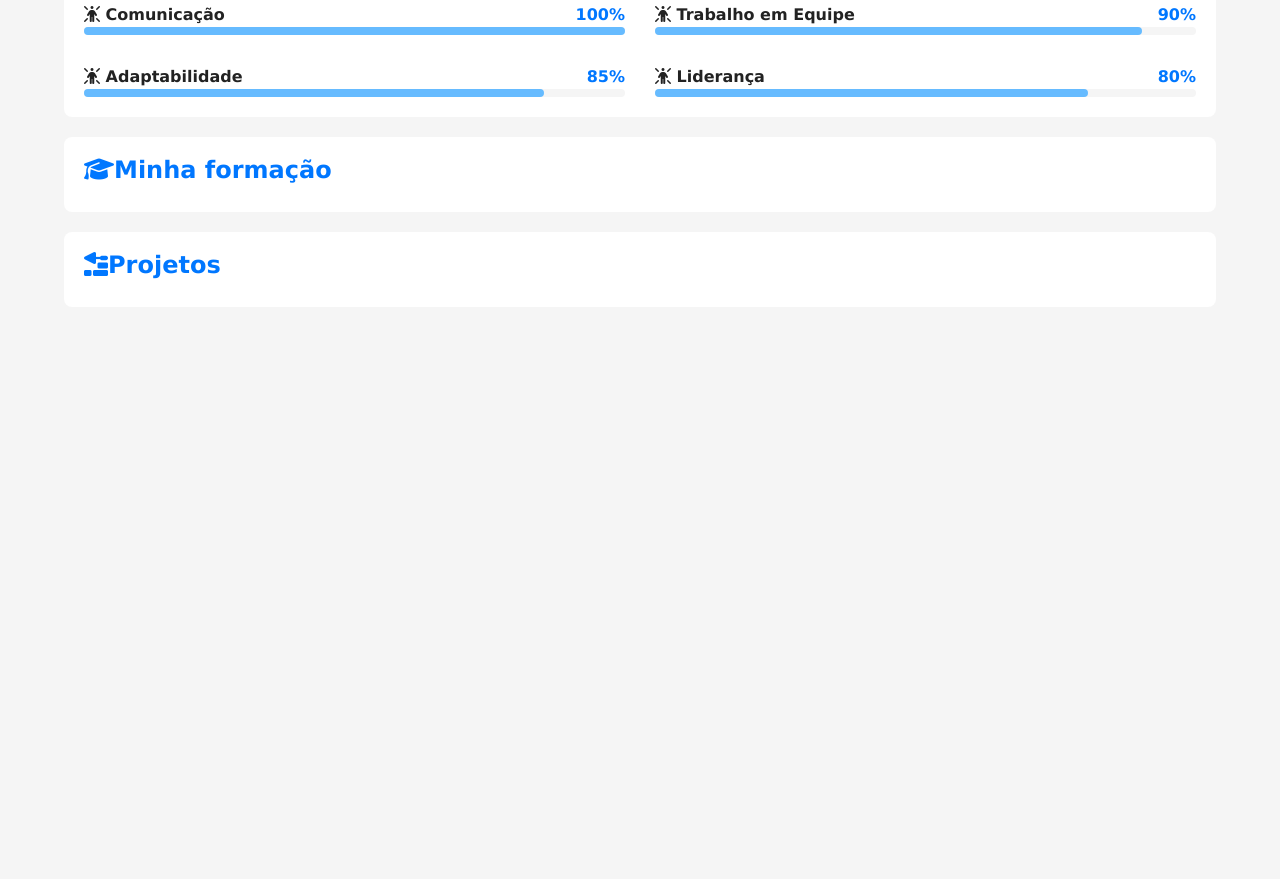
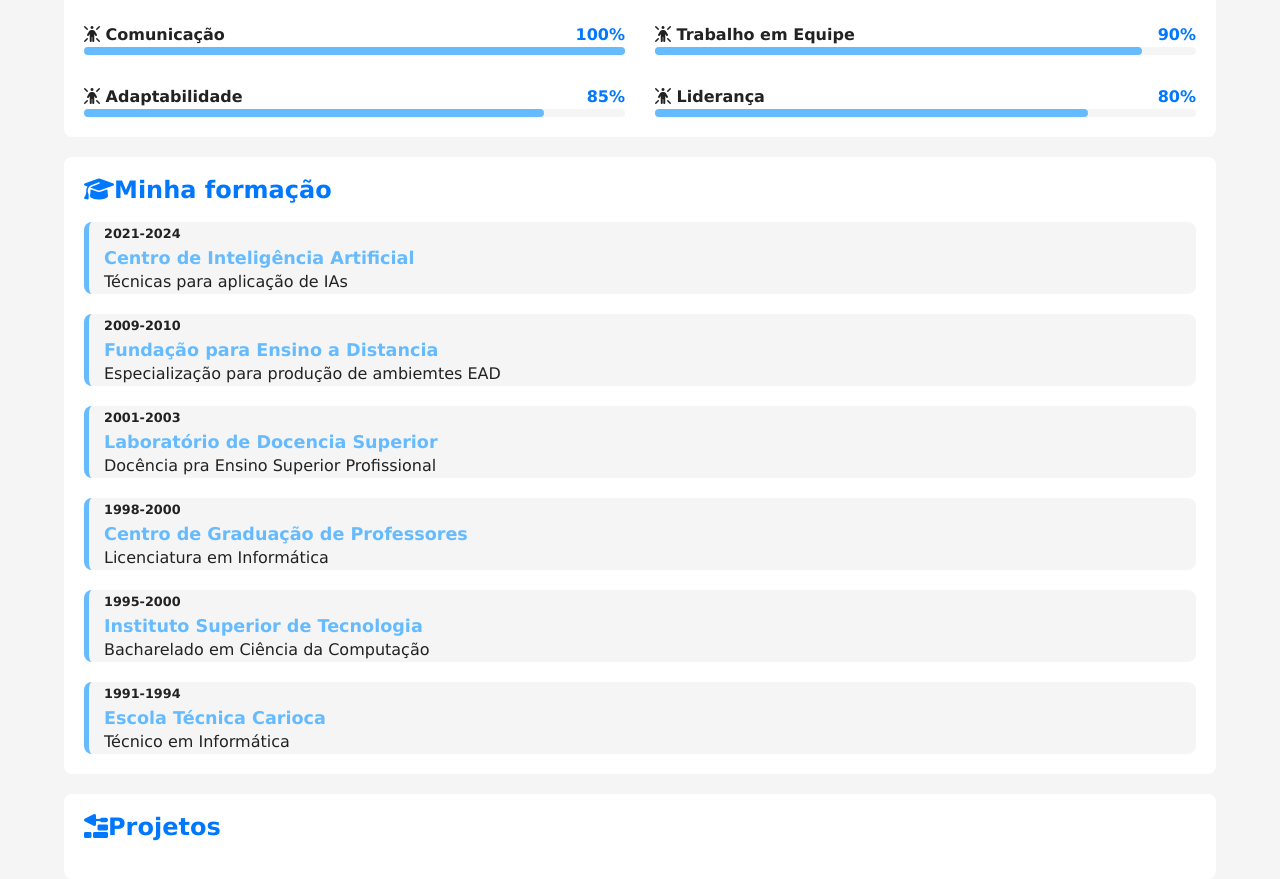
Before and after one commit to AV2080/projeto-portifolio, a plain HTML site: page index.html in a window 1280 px wide. Shown: the part 1387-2266 px from the top of the page. Before the commit the page ends 1714 px from the top, so only its background shows below. Drawn offline with Linux system fonts and the light colour scheme.

Commit message:
Incluí Formação

```diff
--- a/estilos/style.css
+++ b/estilos/style.css
@@ -123,7 +123,7 @@ article {
 
 article h2 {
   color: var(--destaque);
-  margin-bottom: 10px;
+  margin-bottom: 20px;
 }
 
 .video-container {
@@ -177,6 +177,37 @@ article h2 {
   border-radius: 4px;
 }
 
+#formacao-container {
+  display: flex;
+  flex-direction: column-reverse;
+  gap: 20px;
+}
+
+#formacao-container .curso {
+  background-color: var(--fundo-principal);
+  border-radius: 8px;
+  border-left: 5px solid var(--destaque-inverso);
+  padding-left: 15px;
+  transition: border-width 0.5s, border-color 0.5s;
+}
+
+#formacao-container .curso:hover {
+  border-left-width: 15px;
+  border-color: var(--destaque);
+  cursor: pointer;
+}
+
+#formacao-container .periodo {
+  font-size: 0.8em;
+  font-weight: bold;
+  color: var(--texto);
+}
+
+#formacao-container .instituicao {
+  color: var(--destaque-inverso);
+  font-size: 1.1em;
+}
+
 @media screen and (min-width: 768px) {
   #skill-container {
     grid-template-columns: 1fr 1fr;
--- a/index.html
+++ b/index.html
@@ -180,6 +180,44 @@
 
             <article id="formacao">
                 <h2><i class="fa-solid fa-graduation-cap"></i>Minha formação</h2>
+
+                <div id="formacao-container">
+                    <div class="curso">
+                        <p class="periodo">1991-1994</p>
+                        <h3 class="instituicao">Escola Técnica Carioca</h3>
+                        <p class="titulacao">Técnico em Informática</p>
+                    </div>
+
+                    <div class="curso">
+                        <p class="periodo">1995-2000</p>
+                        <h3 class="instituicao">Instituto Superior de Tecnologia</h3>
+                        <p class="titulacao">Bacharelado em Ciência da Computação</p>
+                    </div>
+
+                    <div class="curso">
+                        <p class="periodo">1998-2000</p>
+                        <h3 class="instituicao">Centro de Graduação de Professores</h3>
+                        <p class="titulacao">Licenciatura em Informática</p>
+                    </div>
+
+                    <div class="curso">
+                        <p class="periodo">2001-2003</p>
+                        <h3 class="instituicao">Laboratório de Docencia Superior</h3>
+                        <p class="titulacao">Docência pra Ensino Superior Profissional</p>
+                    </div>
+
+                    <div class="curso">
+                        <p class="periodo">2009-2010</p>
+                        <h3 class="instituicao">Fundação para Ensino a Distancia</h3>
+                        <p class="titulacao">Especialização para produção de ambiemtes EAD</p>
+                    </div>
+
+                    <div class="curso">
+                        <p class="periodo">2021-2024</p>
+                        <h3 class="instituicao">Centro de Inteligência Artificial</h3>
+                        <p class="titulacao">Técnicas para aplicação de IAs</p>
+                    </div>
+                </div>
             </article><!--fim article#formacao-->
 
             <article id="projetos">
```
